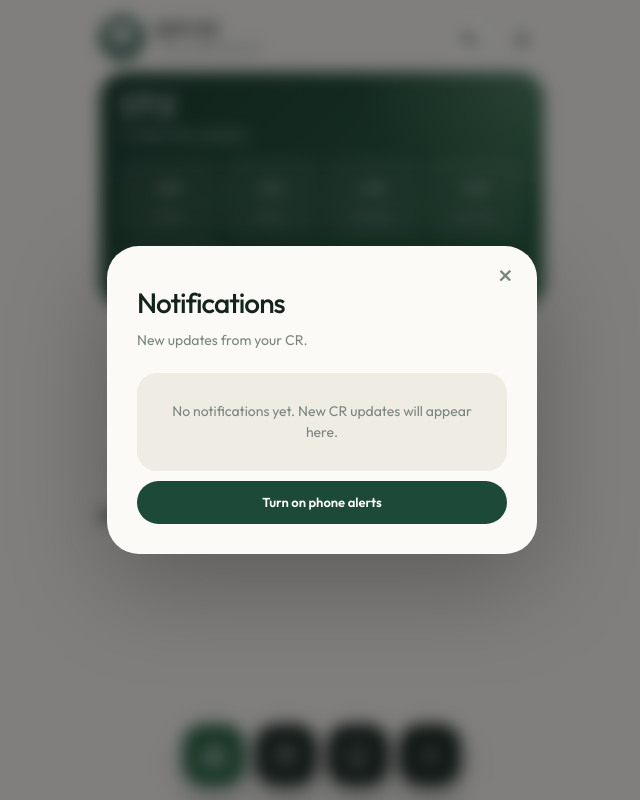
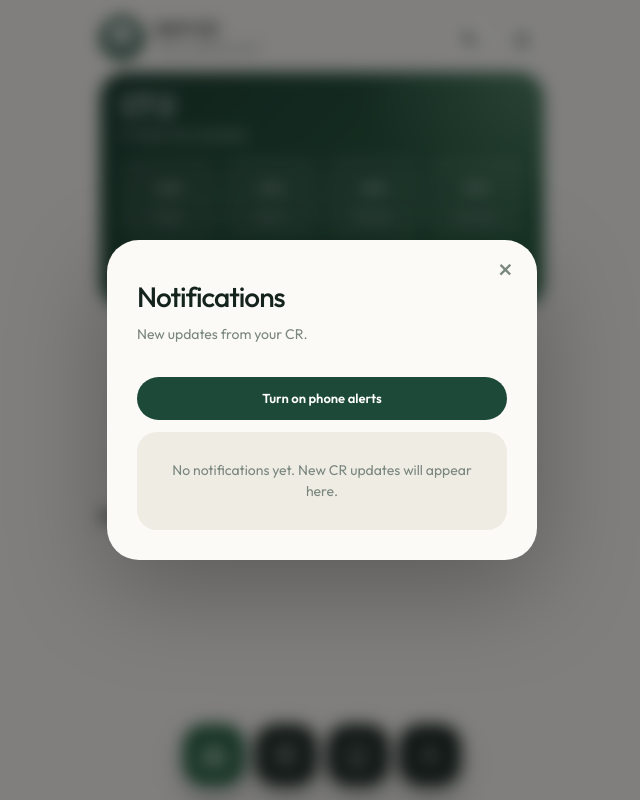
Before and after one commit to zihad1010/bup-ice-portal, a website: page public/index.html in a window 1280 px wide. Both pictures are taken after a click on the button 840 px from the left and 38 px from the top of the page. Shown: the whole page, without its empty margins (318-958 px from the left). Drawn offline with Linux system fonts and the light colour scheme; no server answers.

Commit message:
Update index.html

```diff
--- a/public/index.html
+++ b/public/index.html
@@ -87,7 +87,7 @@
 
   <div id="calModal" class="modal hidden" role="dialog" aria-modal="true" aria-labelledby="calTitle"><div class="modal-backdrop" data-close="calModal"></div><div class="modal-card info-card"><button class="modal-close" data-close="calModal" aria-label="Close">×</button><div class="modal-icon">▦</div><h2 id="calTitle">Unlucky Calendar</h2><p>Dates with an exam, CT or assignment are marked.</p><div id="calBody"></div></div></div>
 
-  <div id="notifModal" class="modal hidden" role="dialog" aria-modal="true" aria-labelledby="notifTitle"><div class="modal-backdrop" data-close="notifModal"></div><div class="modal-card"><button class="modal-close" data-close="notifModal" aria-label="Close">×</button><h2 id="notifTitle">Notifications</h2><p>New updates from your CR.</p><div id="notifBody"></div><button id="alertBtn" class="button button-soft full-width" type="button">Turn on phone alerts</button></div></div>
+  <div id="notifModal" class="modal hidden" role="dialog" aria-modal="true" aria-labelledby="notifTitle"><div class="modal-backdrop" data-close="notifModal"></div><div class="modal-card"><button class="modal-close" data-close="notifModal" aria-label="Close">×</button><h2 id="notifTitle">Notifications</h2><p>New updates from your CR.</p><button id="alertBtn" class="button button-soft full-width" type="button" style="margin-bottom:12px">Turn on phone alerts</button><div id="notifBody"></div></div></div>
 
 <div id="sylModal" class="modal hidden" role="dialog" aria-modal="true" aria-labelledby="sylTitle"><div class="modal-backdrop" data-close="sylModal"></div><div class="modal-card info-card"><button class="modal-close" data-close="sylModal" aria-label="Close">×</button><div class="modal-icon">▤</div><div class="eyebrow">Syllabus</div><h2 id="sylTitle">CT</h2><p id="sylDate"></p><div id="sylBody" class="syllabus-text"></div></div></div>
 
```
